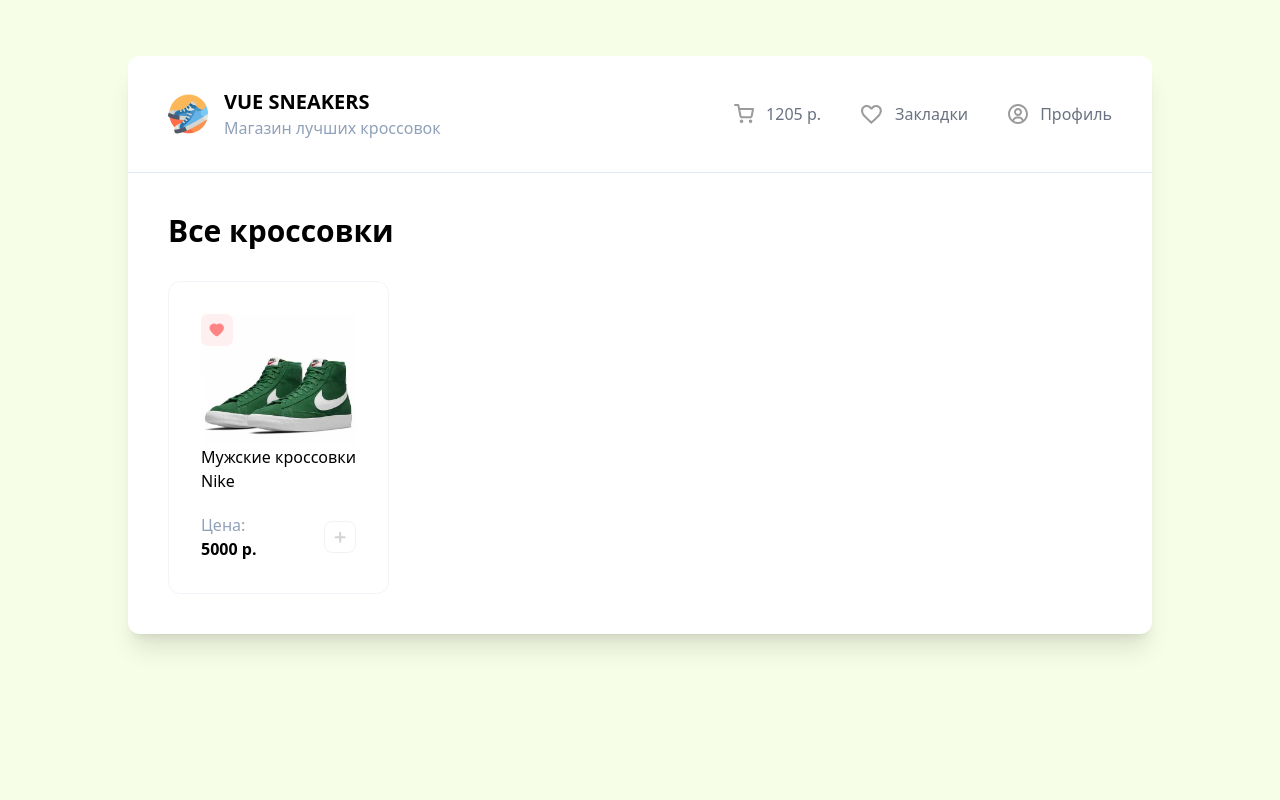
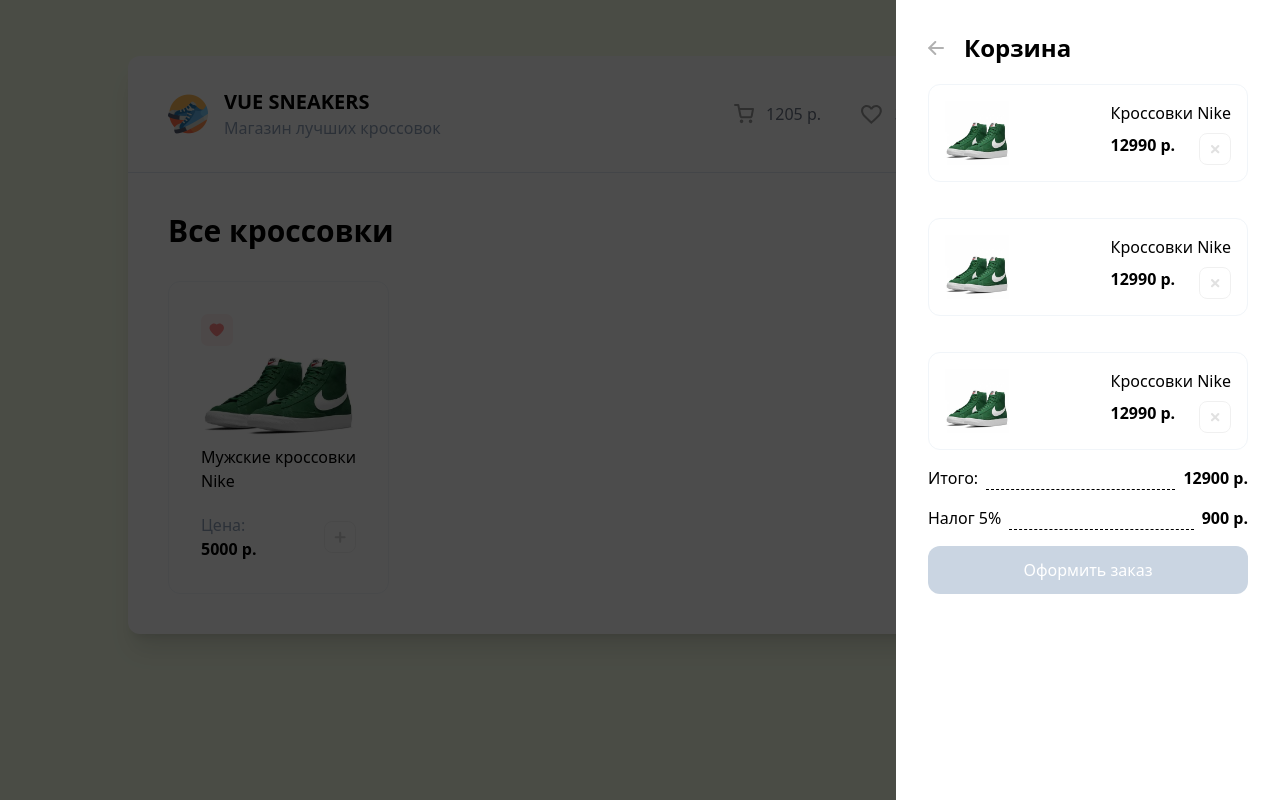
Before and after one commit to TepljakovKirill/Sneakers, a Vue app: page / in a window 1280 px wide. Built offline with nearby package versions, Linux system fonts and the light colour scheme.

Commit message:
add Drawer

```diff
--- a/src/App.vue
+++ b/src/App.vue
@@ -1,9 +1,11 @@
 <script setup>
 import Header from './components/Header.vue';
 import CardList from './components/CardList.vue';
+import Drawer from './components/Drawer.vue'
 </script>
 
 <template>
+  <Drawer />
   <div class="bg-white w-4/5 m-auto rounded-xl shadow-xl mt-14">
     <Header />
 
--- /dev/null
+++ b/src/components/CartItem.vue
@@ -0,0 +1,21 @@
+<script setup>
+
+</script>
+
+<template>
+  <div class='flex border items-center border-slate-100 p-4 rounded-xl gap-4 justify-between mb-4'>
+    <img class='w-16 h-16' src="/sneakers/sneakers-1.jpg" alt="sneakers">
+
+    <div class='flex flex-col'>
+      <p>Кроссовки Nike</p>
+
+      <div class='flex justify-between mt-2'>
+        <b>12990 р.</b>
+        <img class='opacity-40 hover:opacity-100 cursor-pointer transition' src="/close.svg" alt="">
+      </div>
+    </div>
+  </div>
+
+</template>
+
+<style scoped></style>
--- /dev/null
+++ b/src/components/CartItemList.vue
@@ -0,0 +1,16 @@
+<script setup>
+import CartItem from './CartItem.vue';
+
+
+</script>
+
+<template>
+  <div class='flex flex-col gap-5'>
+    <CartItem />
+    <CartItem />
+    <CartItem />
+  </div>
+
+</template>
+
+<style scoped></style>
--- /dev/null
+++ b/src/components/Drawer.vue
@@ -0,0 +1,37 @@
+<script setup>
+import DrawerHead from './DrawerHead.vue';
+import CartItemList from './CartItemList.vue';
+</script>
+
+<template>
+  <div class='fixed top-0 left-0 h-full w-full bg-black z-10 opacity-70'></div>
+  <div class='bg-white w-96 h-full fixed right-0 top-0 z-20 p-8'>
+
+    <DrawerHead />
+    <CartItemList />
+
+    <div class='flex flex-col gap-4 mb-7'>
+      <div class='flex gap-2'>
+        <span>Итого:</span>
+        <div class='flex-1 border-b border-dashed'></div>
+        <b>12900 р.</b>
+      </div>
+
+      <div class='flex gap-2'>
+        <span>Налог 5%</span>
+        <div class='flex-1 border-b border-dashed'></div>
+        <b>900 р.</b>
+      </div>
+
+      <button
+        disabled=''
+        class='bg-lime-500 w-full rounded-xl py-3 text-white disabled:bg-slate-300 hover:bg-lime-600 transitiov active:bg-lime-700 cursor-pointer'>
+        Оформить заказ
+      </button>
+    </div>
+
+  </div>
+
+</template>
+
+<style scoped></style>
--- /dev/null
+++ b/src/components/DrawerHead.vue
@@ -0,0 +1,17 @@
+<script setup>
+
+</script>
+
+<template>
+
+    <div class='flex items-center gap-5 mb-5'>
+      <svg class='opacity-30 cursor-pointer rotate-180 hover:opacity-100 transition hover:-translate-x-1' width="16" height="14" viewBox="0 0 16 14" fill="none" xmlns="http://www.w3.org/2000/svg">
+        <path d="M1 7H14.7143" stroke="black" stroke-width="2" stroke-linecap="round" stroke-linejoin="round"/>
+        <path d="M8.71436 1L14.7144 7L8.71436 13" stroke="black" stroke-width="2" stroke-linecap="round" stroke-linejoin="round"/>
+      </svg>
+      <h2 class='text-2xl font-bold'>Корзина</h2>
+    </div>
+
+</template>
+
+<style scoped></style>
```
